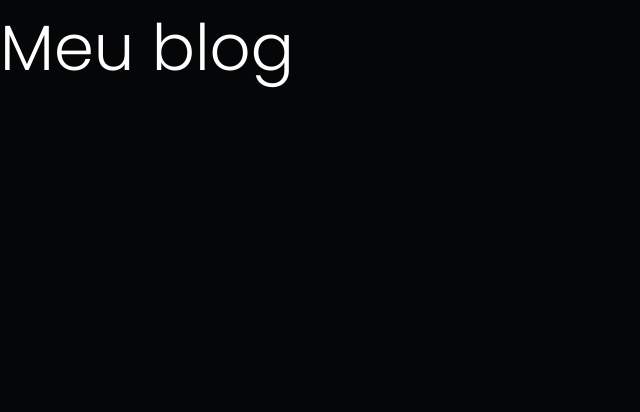
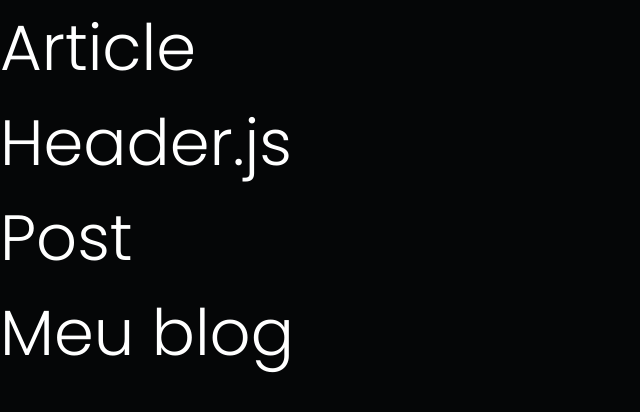
Before and after one commit to Joot4/Blog, a React (Create React App) app: page / in a window 1280 px wide. Shown: the top 412 px of the page, without its empty margins (0-640 px from the left). Built offline with nearby package versions, Linux system fonts and the light colour scheme.

Commit message:
structure new components

```diff
--- a/src/App.js
+++ b/src/App.js
@@ -1,8 +1,16 @@
+import Header from './components/Header';
+import Article from './components/Article';
+import Post from './components/Post';
 
 function App() {
   return (
+    <>
+    <Article></Article>
+    <Header></Header>
+    <Post></Post>
     <h1>Meu blog</h1>
-  );
+    </>
+    );
 }
 
 export default App;
--- a/src/components/Article/Index.js
+++ b/src/components/Article/Index.js
@@ -0,0 +1,7 @@
+const Article = () => {
+  return (
+  <h1>Article</h1>
+  );
+}
+
+export default Article;
--- a/src/components/Header/Index.js
+++ b/src/components/Header/Index.js
@@ -0,0 +1,8 @@
+
+const Header = () =>{
+  return (
+  <h1>Header.js</h1>
+  );
+}
+
+export default Header;
--- a/src/components/Post/Index.js
+++ b/src/components/Post/Index.js
@@ -0,0 +1,7 @@
+const Post = () => {
+  return (
+  <h1>Post</h1>
+  );
+}
+
+export default Post;
```
